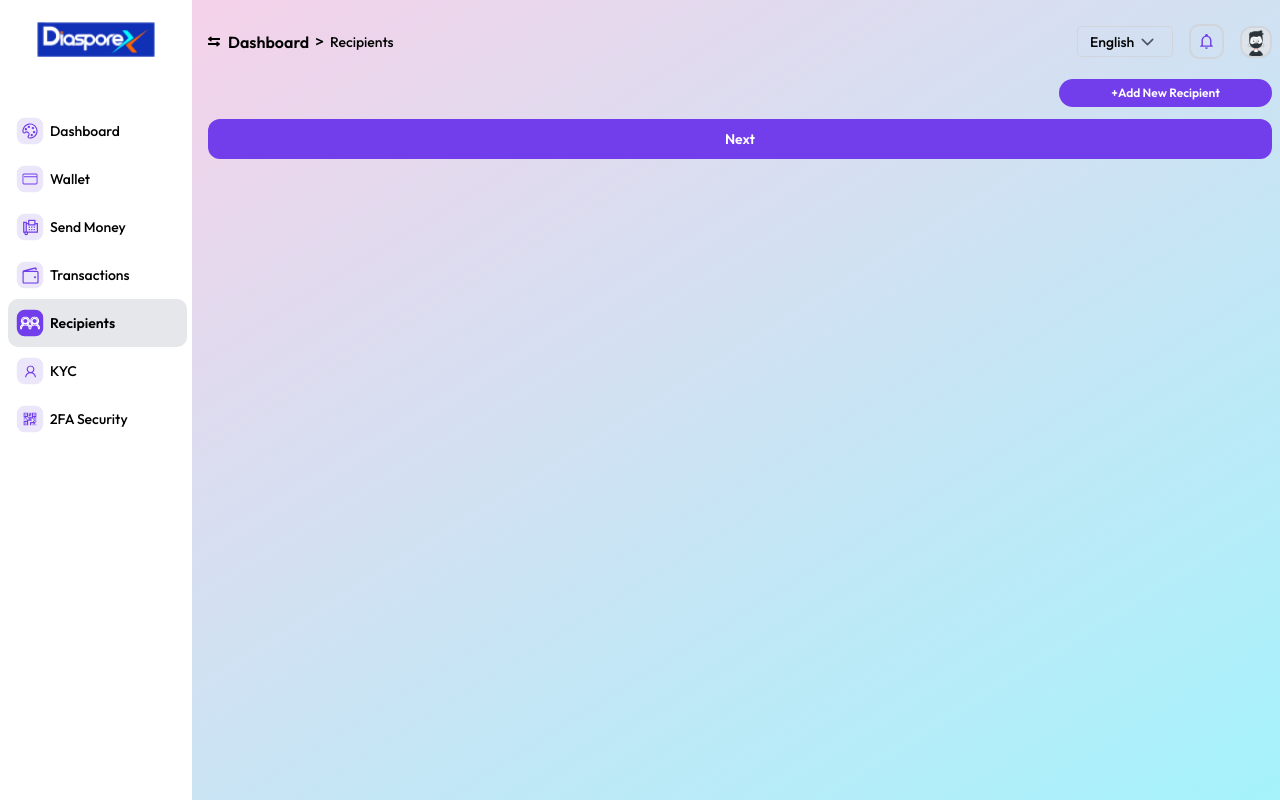
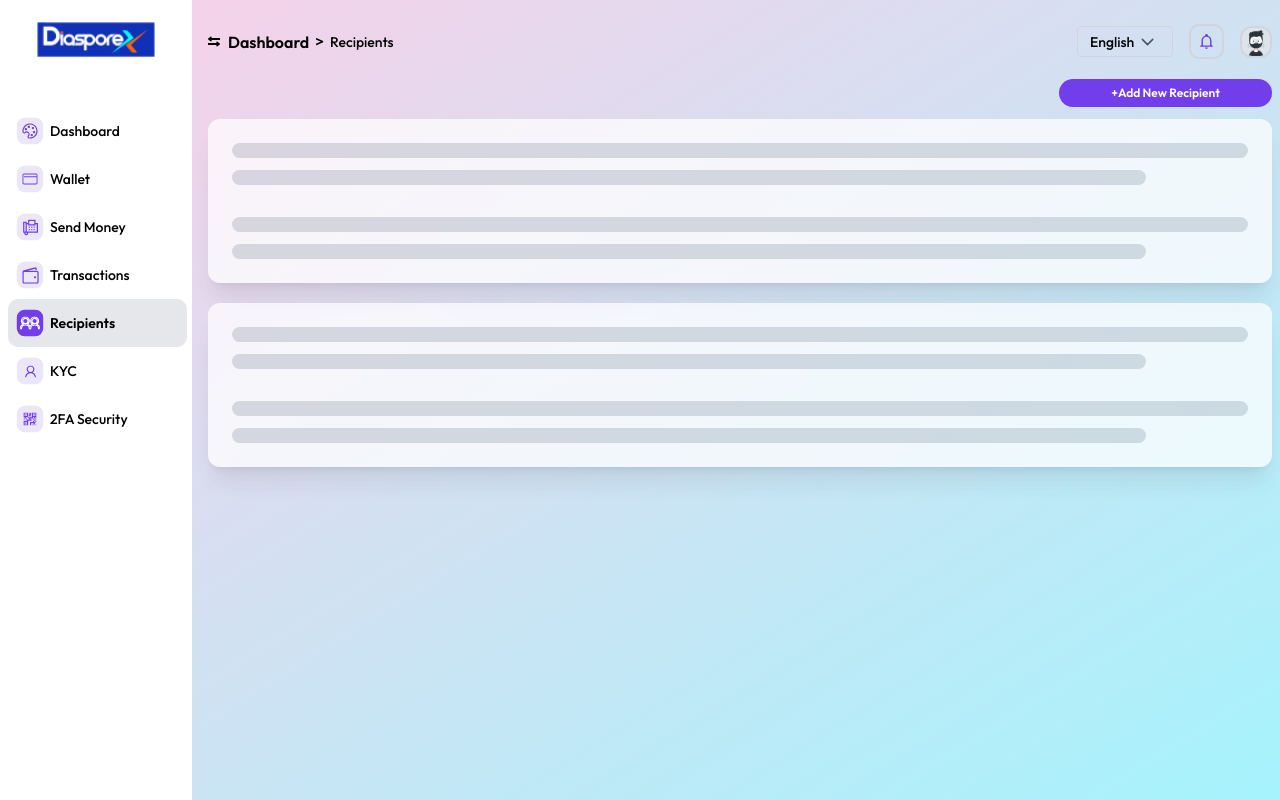
Before and after one commit to I-am-MoRsHeD/sm-user-portal, a Next.js app: page /user/recipients/select-recipients in a window 1280 px wide. Built offline with nearby package versions, Linux system fonts and the light colour scheme.

Commit message:
qr code skeleton update

```diff
--- a/src/app/(dashboard)/user/send-money/wallet-to-bank/page.tsx
+++ b/src/app/(dashboard)/user/send-money/wallet-to-bank/page.tsx
@@ -37,11 +37,11 @@ const WalletToBankPage: React.FC = () => {
   const [wallet, setWallet] = useState({} as any);
   const [walletOptions, setWalletOptions] = useState([]);
   const [currencyOptions, setCurrencyOptions] = useState([]);
-  const [sendingCurrency, setSendingCurrency] = useState({} as any);
+  const [sendingCurrency, setSendingCurrency] = useState(wallet?.currency?.id || {} as any);
   const [receivingCurrency, setReceivingCurrency] = useState({} as any);
   const [sendingAmount, setSendingAmount] = useState('');
 
-
+  console.log(wallet, 'wallet')
 
 
   // fetching data from the server
@@ -164,6 +164,7 @@ const WalletToBankPage: React.FC = () => {
             onToggle={() => handleDropdownToggle(1)}
             placeholder='Select Sending Wallet'
             isLoading={isLoading}
+            errorMassage='wallet is required'
           />
           <CurrencyDropdown
             label="Sending Currency"
@@ -173,6 +174,7 @@ const WalletToBankPage: React.FC = () => {
             isLoading={currencyLoading}
             isOpen={openDropdown === 2}
             onToggle={() => handleDropdownToggle(2)}
+            errorMassage='currency is required'
           />
           <CurrencyDropdown
             label="Receiving Currency"
@@ -182,6 +184,7 @@ const WalletToBankPage: React.FC = () => {
             isLoading={currencyLoading}
             isOpen={openDropdown === 3}
             onToggle={() => handleDropdownToggle(3)}
+            errorMassage='currency is required'
           />
           <div className='w-full'>
             <label className="block mb-1 font-semibold text-xs xl:text-sm">Sending Amount</label>
--- a/src/app/(dashboard)/user/send-money/wallet-to-wallet/page.tsx
+++ b/src/app/(dashboard)/user/send-money/wallet-to-wallet/page.tsx
@@ -122,6 +122,7 @@ const WalletToWalletpage = () => {
                             onToggle={() => handleDropdownToggle(1)}
                             placeholder='Select Sending Wallet'
                             isLoading={isLoading}
+                            errorMassage='wallet is required'
                         />
                         {/* <h3 className="text-red-600 text-xs">Your Transferring Currency is USD $</h3> */}
                         {/* Sending amount Field */}
--- a/src/components/2fa-security/Two-factor.tsx
+++ b/src/components/2fa-security/Two-factor.tsx
@@ -2,11 +2,12 @@ import CardSubTitle from '@/components/common/cardSubTitle/CardSubTitle';
 import { useMutation, useQuery, useQueryClient } from '@tanstack/react-query';
 import Image from 'next/image';
 import { useEffect, useState } from 'react';
+import toast from 'react-hot-toast';
 import Swal from 'sweetalert2';
 import Modal from '../common/Modal/Modal';
+import SkeletonQR from '../common/skeleton/SkeletonQR';
 import useAxiosSecure from '../hooks/useAxiosSecure';
 import LoadingSpin from './LoadingSpin';
-import toast from 'react-hot-toast';
 
 const TwoFactor = () => {
     const [isOpenEnableModal, setIsOpenEnableModal] = useState(false);
@@ -146,7 +147,7 @@ const TwoFactor = () => {
                 </div>
                 <div className='flex flex-col justify-center items-center mt-5'>
                     {
-                        isLoading ? <LoadingSpin height='2rem' width='2rem' borderWidth='0.425rem' color='#723EEB' /> : <Image src={data?.qrCodeUrl} width={150} height={150} alt='QrCode' />
+                        isLoading ? <SkeletonQR /> : <Image src={data?.qrCodeUrl} width={150} height={150} alt='QrCode' />
                     }
                     <div className='w-3/4 my-5'>
                         <button disabled={userData?.twoFactorEnabled} onClick={() => setIsOpenEnableModal(true)} className={`text-xs ${userData?.twoFactorEnabled ? 'bg-[#9c7aea]' : 'bg-[#723EEB]'}  text-white w-full p-1.5 rounded font-semibold`}>{
--- a/src/components/common/dropdown/SelectDropdown.tsx
+++ b/src/components/common/dropdown/SelectDropdown.tsx
@@ -10,6 +10,7 @@ type DropdownProps = {
     fixedValue?: boolean;
     placeholder?: string;
     isLoading?: boolean
+    errorMassage?: string
 };
 
 const SelectDropdown: React.FC<DropdownProps> = ({
@@ -21,7 +22,8 @@ const SelectDropdown: React.FC<DropdownProps> = ({
     onToggle,
     fixedValue,
     placeholder,
-    isLoading
+    isLoading,
+    errorMassage
 }) => {
     const selectedOption: { name: string; value: string; } | undefined = options?.find(option => option.value === selectedValue);
 
@@ -56,7 +58,9 @@ const SelectDropdown: React.FC<DropdownProps> = ({
                     </div>
                 ))}
             </div>
-
+            {
+                Object.keys(selectedValue).length === 0 && <p className='text-red-500 font-medium text-xs'>{errorMassage}</p>
+            }
         </div>
     );
 };
--- a/src/components/common/skeleton/SkeletonCurrencyDropdawn.tsx
+++ b/src/components/common/skeleton/SkeletonCurrencyDropdawn.tsx
@@ -2,12 +2,9 @@
 const SkeletonCurrencyDropdawn = () => {
     return (
         <>
-            <div className="animate-pulse py-2 space-y-2">
+            <div className="animate-pulse py-2 space-y-2 px-1">
                 {/* Product Image Skeleton */}
                 <div className="w-4/5 h-4 rounded-e-xl bg-gray-300"></div>
-                <div className="w-3/5 h-4 rounded-e-xl bg-gray-300"></div>
-                <div className="w-3/5 h-4 rounded-e-xl bg-gray-300 "></div>
-
             </div>
         </>
     );
--- /dev/null
+++ b/src/components/common/skeleton/SkeletonForRecipient.tsx
@@ -0,0 +1,32 @@
+
+const SkeletonForRecipient = () => {
+    return (
+        <div className='space-y-5'>
+            <div className="min-w-[700px] w-full bg-white animate-pulse flex justify-center flex-col items-start mx-auto p-6 rounded-xl shadow-xl">
+                {/* user post skeleton */}
+                <div className=" w-full">
+                    <div className="w-full rounded-full bg-gray-300 h-[15px] mb-3"></div>
+                    <div className="w-[90%] rounded-full bg-gray-300 h-[15px]"></div>
+                </div>
+                <div className="mt-8 w-full">
+                    <div className="w-full rounded-full bg-gray-300 h-[15px] mb-3"></div>
+                    <div className="w-[90%] rounded-full bg-gray-300 h-[15px]"></div>
+                </div>
+            </div>
+            <div className="min-w-[700px] w-full bg-white animate-pulse flex justify-center flex-col items-start mx-auto p-6 rounded-xl shadow-xl">
+                {/* user post skeleton */}
+                <div className=" w-full">
+                    <div className="w-full rounded-full bg-gray-300 h-[15px] mb-3"></div>
+                    <div className="w-[90%] rounded-full bg-gray-300 h-[15px]"></div>
+                </div>
+                <div className="mt-8 w-full">
+                    <div className="w-full rounded-full bg-gray-300 h-[15px] mb-3"></div>
+                    <div className="w-[90%] rounded-full bg-gray-300 h-[15px]"></div>
+                </div>
+            </div>
+        </div>
+
+    );
+};
+
+export default SkeletonForRecipient;
--- /dev/null
+++ b/src/components/common/skeleton/SkeletonQR.tsx
@@ -0,0 +1,13 @@
+
+const SkeletonQR = () => {
+    return (
+        <>
+            <div className="animate-pulse py-2 px-1 ">
+                {/* Product Image Skeleton */}
+                <div className="w-[150px] h-[150px] rounded-xl bg-gray-300"></div>
+            </div>
+        </>
+    );
+};
+
+export default SkeletonQR;
--- a/src/components/recipients/SelectRecipientsCard.tsx
+++ b/src/components/recipients/SelectRecipientsCard.tsx
@@ -6,6 +6,7 @@ import { redirect, useSearchParams } from "next/navigation";
 import { useEffect, useState } from "react";
 import toast from "react-hot-toast";
 import LoadingSpin from "../2fa-security/LoadingSpin";
+import SkeletonForRecipient from "../common/skeleton/SkeletonForRecipient";
 import useAxiosSecure from "../hooks/useAxiosSecure";
 import useRecipients from "../hooks/useRecipients";
 import RecipientsTable from "./RecipientsTable";
@@ -20,7 +21,7 @@ const RecipientsCards = () => {
     const [open, setOpen] = useState<OpenStateType>({});
     const [select, setSelect] = useState<OpenStateType>({});
     const [selectID, setSelectID] = useState('');
-    const [recipients, isPending] = useRecipients();
+    const [recipients, isPending, isLoading] = useRecipients();
     const axiosInstance = useAxiosSecure();
     const queryClient = useQueryClient();
 
@@ -72,8 +73,9 @@ const RecipientsCards = () => {
 
     return (
         <>
-            {
-                recipients.map((data: any) => (
+
+            {isLoading ? <SkeletonForRecipient /> :
+                recipients?.map((data: any) => (
                     <div key={data.id} className={`${select[data.recipientId] ? 'bg-[#abd2e9]' : 'bg-white'} px-2 py-2 lg:px-6 lg:py-4 mb-5 rounded-2xl cursor-pointer ${open[data.id] ? ' shadow-md shadow-neutral-400' : ''}`}>
                         <div className="flex flex-row justify-between items-center w-full">
                             <div onClick={() => toggleCard(data.id)} className="flex flex-row gap-3 lg:gap-4 items-start w-[85%]">
@@ -102,9 +104,13 @@ const RecipientsCards = () => {
                     </div>
                 ))
             }
-            <div className='w-[50%] lg:w-[100%]'>
-                <button onClick={() => handleAddRecipient()} className="text-sm bg-[#723EEB] text-white w-full p-2.5 rounded-xl font-semibold flex justify-center items-center">{isAddRecipientPending ? <LoadingSpin height='1rem' width='1rem' borderWidth='0.225rem' color='#FFF' /> : 'Next'}</button>
-            </div>
+            {!isLoading &&
+                (
+                    <div className='w-[50%] lg:w-[100%]'>
+                        <button onClick={() => handleAddRecipient()} className="text-sm bg-[#723EEB] text-white w-full p-2.5 rounded-xl font-semibold flex justify-center items-center">{isAddRecipientPending ? <LoadingSpin height='1rem' width='1rem' borderWidth='0.225rem' color='#FFF' /> : 'Next'}</button>
+                    </div>
+                )
+            }
         </>
     );
 };
```
Also changed, not shown: src/app/(dashboard)/user/send-money/wallet-payment-confirmation-card/page.tsx (+9 -9 lines), src/components/common/dropdown/CurrencyDropdown.tsx (+8 -4 lines).
